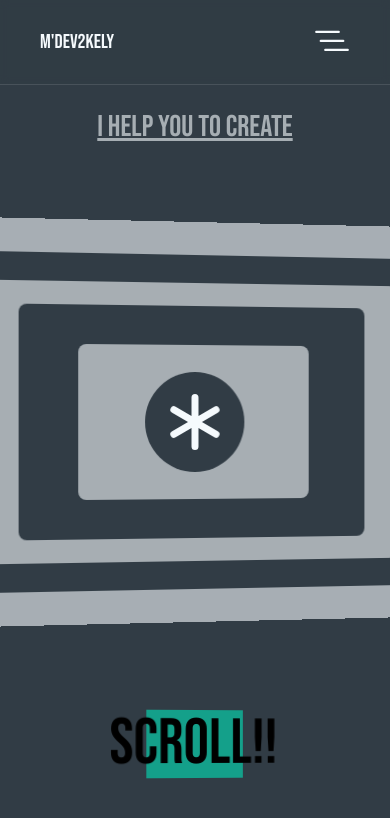
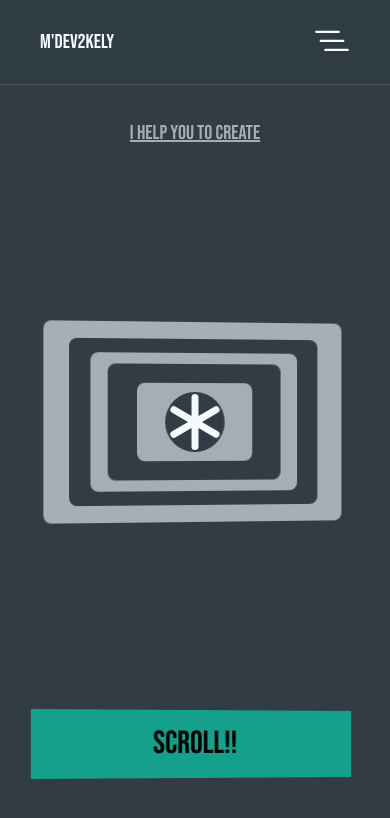
Before and after one commit to THE-AUDIO/gsap-motion, an Angular app: page / in a window 390 px wide. Shown: the top 818 px of the page. Built offline with nearby package versions, Linux system fonts and the light colour scheme.

Commit message:
responsive first section

```diff
--- a/src/app/app.component.html
+++ b/src/app/app.component.html
@@ -69,20 +69,20 @@
     <section #wel  class="h-screen w-full bg-primary z-40 flex justify-center items-center flex-col fixed top-0">
       <div #service class="absolute h-[100px] top-[12vh] w-full  z-10">
           <ul class="w-full h-full flex justify-center items-center flex-col text-over/60">
-            <li class="text-3xl underline">I HELP YOU TO CREATE</li>
-            <li class="text-2xl mt-4 ">
-              <span class="service pl-10 opacity-0">WEBSITE</span>
+            <li class="text-xl xl:text-3xl underline">I HELP YOU TO CREATE</li>
+            <li class="text-sm xl:text-2xl mt-4 ">
+              <span class="service opacity-0">WEBSITE</span>
               <span class="service pl-10 pr-10 opacity-0">DESIGN</span>
               <span class="service opacity-0">GRAPHIC</span>
             </li>
           </ul>
       </div>
-      <div class="anim t3d h-[400px] w-[600px] bg-over/60 flex justify-center items-center rounded-lg">
+      <div class="anim t3d h-[200px] w-[300px] xl:h-[400px] xl:w-[600px] bg-over/60 flex justify-center items-center rounded-lg">
           <span class="w-5/6 h-5/6 bg-primary flex justify-center items-center rounded-lg">
             <span class="w-5/6 h-5/6 bg-over/60 flex justify-center items-center rounded-lg">
               <span class="w-5/6 h-5/6 bg-primary flex justify-center items-center rounded-lg">
                 <span class="w-2/3 h-2/3 bg-over/60 flex justify-center items-center rounded-lg">
-                  <span class="w-[100px] h-[100px] bg-primary flex justify-center items-center relative rounded-full">
+                  <span class="w-[60px] h-[60px] xl:w-[100px]  xl:h-[100px] bg-primary flex justify-center items-center relative rounded-full">
                     <svg #svg xmlns="http://www.w3.org/2000/svg" width="56" height="56" class="bi bi-asterisk fill-over absolute" viewBox="0 0 16 16">
                       <path d="M8 0a1 1 0 0 1 1 1v5.268l4.562-2.634a1 1 0 1 1 1 1.732L10 8l4.562 2.634a1 1 0 1 1-1 1.732L9 9.732V15a1 1 0 1 1-2 0V9.732l-4.562 2.634a1 1 0 1 1-1-1.732L6 8 1.438 5.366a1 1 0 0 1 1-1.732L7 6.268V1a1 1 0 0 1 1-1"/>
                     </svg>
@@ -93,14 +93,14 @@
           </span>
       </div>
       <div class="wel1 flex justify-center items-center w-full h-[200px] absolute bottom-0">
-        <button class="t3d w-1/4 h-[8vh] relative flex justify-center items-center flex-col bg-secondary/60">
-          <span class=" text-[4rem] w-full h-full flex justify-center items-center top-0 left-0">SCROLL!!</span>
+        <button class="t3d w-5/6 md:w-1/2 xl:w-1/4 h-[8vh] relative flex justify-center items-center flex-col bg-secondary/60">
+          <span class=" text-[2rem] xl:text-[4rem] w-full h-full flex justify-center items-center top-0 left-0">SCROLL!!</span>
         </button>
       </div>
     </section>
 
     <section class="h-screen w-full fixed bg-primary z-30 flex justify-center items-center p-10">
-      <div #hello id="hello" class="text-primary overflow-hidden z-10 text-[10rem] bg-secondary flex  justify-center items-center h-[400px] w-[400px] rounded-full relative">
+      <div #hello id="hello" class="text-primary overflow-hidden z-10 text-[4rem] xl:text-[10rem] bg-secondary flex  justify-center items-center w-[200px] h-[200px] xl:h-[400px] xl:w-[400px] rounded-full relative">
           <img ngSrc="assets/image/sun.jpeg" priority fill alt="sun">
           <span>H</span>
           <span>E</span>
```
Also changed, not shown: src/app/app.component.scss (line endings or trailing spaces).
